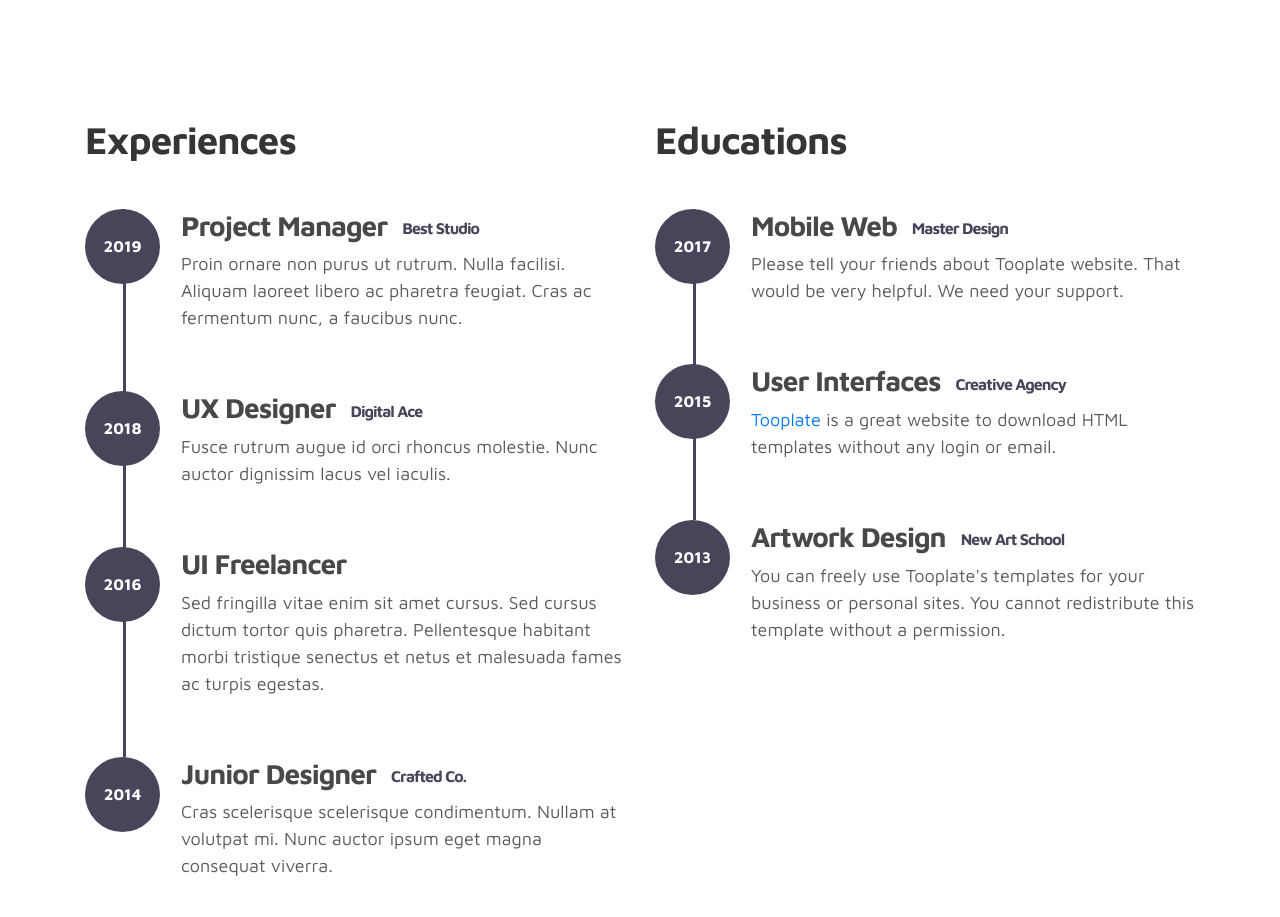
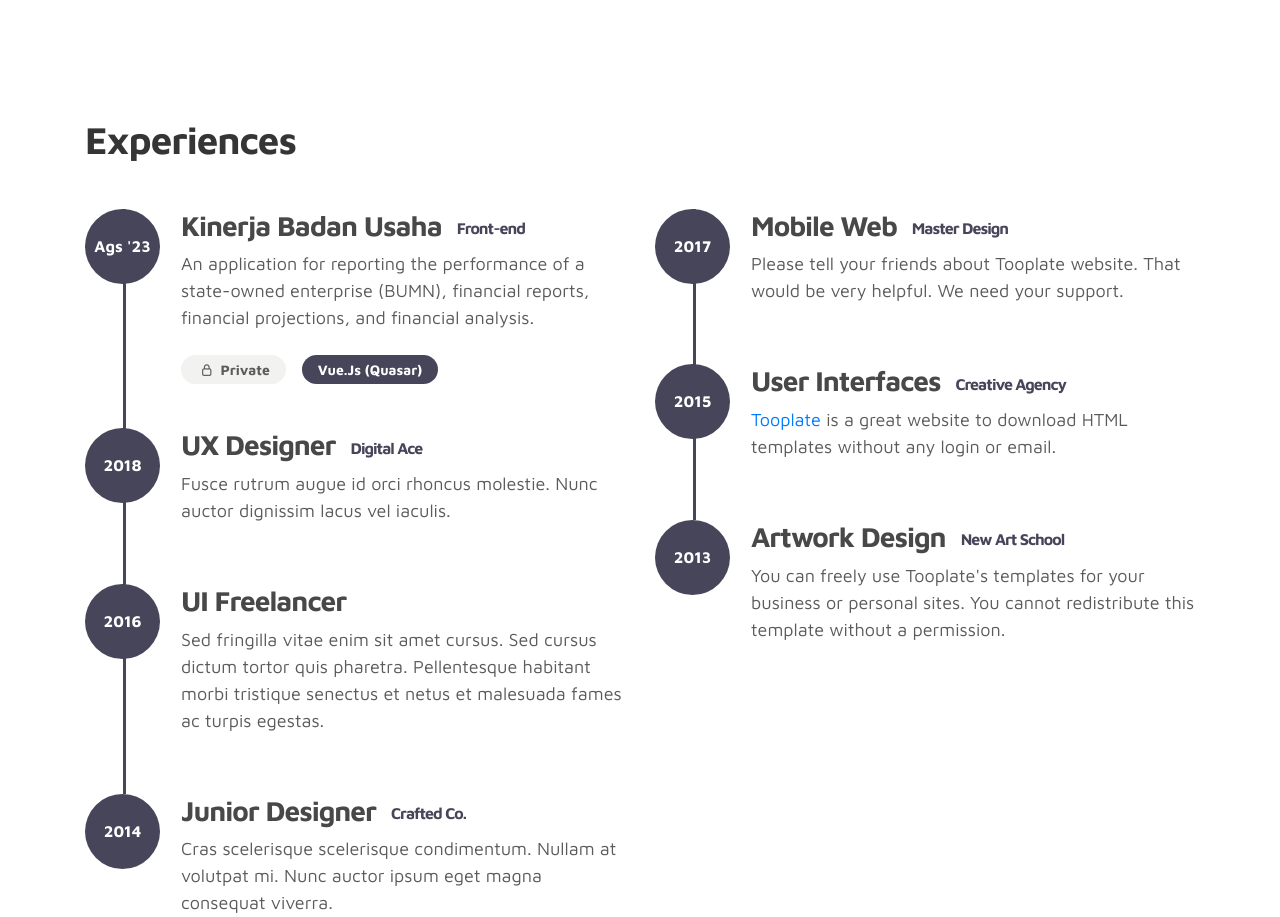
Before and after one commit to dirsulaiman/dirsulaiman.github.io, a plain HTML site: page index.html in a window 1280 px wide. Shown: the part 1586-2503 px from the top of the page. Drawn offline with Linux system fonts and the light colour scheme.

Commit message:
update: adjust section experience

```diff
--- a/index.html
+++ b/index.html
@@ -145,19 +145,23 @@
     <!-- FEATURES -->
     <section class="resume py-5 d-lg-flex justify-content-center align-items-center" id="resume">
         <div class="container">
+          <h2 class="mb-4">Experiences</h2>
             <div class="row">
 
                 <div class="col-lg-6 col-12">
-                  <h2 class="mb-4">Experiences</h2>
 
                     <div class="timeline">
                         <div class="timeline-wrapper">
                              <div class="timeline-yr">
-                                  <span>2019</span>
+                                  <span>Ags '23</span>
                              </div>
                              <div class="timeline-info">
-                                  <h3><span>Project Manager</span><small>Best Studio</small></h3>
-                                  <p>Proin ornare non purus ut rutrum. Nulla facilisi. Aliquam laoreet libero ac pharetra feugiat. Cras ac fermentum nunc, a faucibus nunc.</p>
+                                  <h3><span>Kinerja Badan Usaha</span><small>Front-end</small></h3>
+                                  <p>An application for reporting the performance of a state-owned enterprise (BUMN), financial reports, financial projections, and financial analysis.</p>
+                                  <div class="d-flex gap-1 mt-4">
+                                    <a href="#" target="_blank" class="btn mr-lg-2 custom-btn custom-btn-sm"><i class='uil uil-lock'></i> Private</a>
+                                    <a class="btn custom-btn custom-btn-bg custom-btn-link custom-btn-sm text-white">Vue.Js (Quasar)</a>
+                                  </div>
                              </div>
                         </div>
 
@@ -195,7 +199,6 @@
                 </div>
 
                 <div class="col-lg-6 col-12">
-                  <h2 class="mb-4 mobile-mt-2">Educations</h2>
 
                     <div class="timeline">
                         <div class="timeline-wrapper">
```
